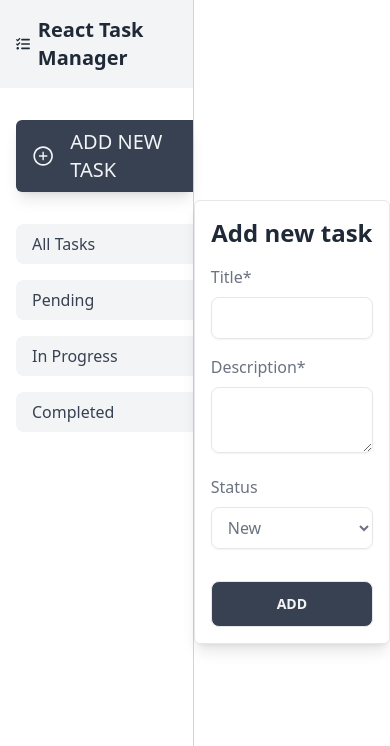
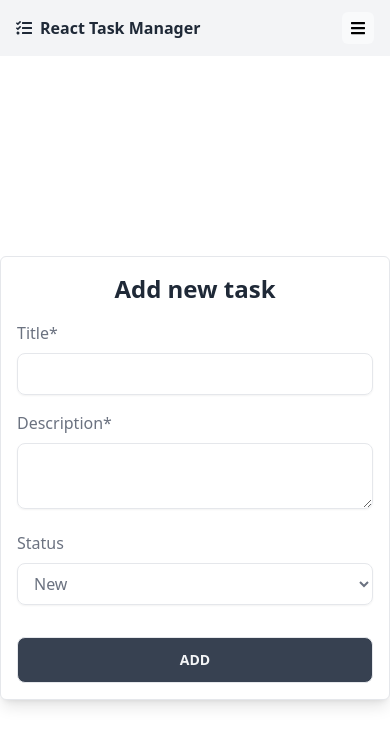
Before and after one commit to safayetdib/task-management-app-client-side, a React (Vite) app: page /add-task in a window 390 px wide. Shown: the top 746 px of the page. Built offline with nearby package versions, Linux system fonts and the light colour scheme.

Commit message:
added responsive menu

```diff
--- a/package.json
+++ b/package.json
@@ -15,7 +15,6 @@
     "react": "^18.2.0",
     "react-dom": "^18.2.0",
     "react-hook-form": "^7.44.3",
-    "react-hot-toast": "^2.4.1",
     "react-icons": "^4.9.0",
     "react-router-dom": "^6.11.2",
     "sort-by": "^1.2.0",
--- a/src/components/Home/Home.jsx
+++ b/src/components/Home/Home.jsx
@@ -18,11 +18,11 @@ const Home = () => {
 	}, [updated]);
 
 	return (
-		<div className="flex flex-col justify-between gap-4 px-4 md:flex-row">
+		<div className="flex flex-col justify-between gap-4 px-4 lg:flex-row">
 			{/* pending tasks */}
 			<div className="mt-6 w-full">
 				<h3 className="text-xl font-bold">Pending</h3>
-				<ul className="mt-4 grid w-full gap-4">
+				<ul className="mt-4 grid w-full gap-4 sm:grid-cols-2 lg:grid-cols-1">
 					{pendingTasks.map((task) => (
 						<TaskCard key={task._id} task={task} />
 					))}
@@ -32,7 +32,7 @@ const Home = () => {
 			{/* in progress tasks */}
 			<div className="mt-6 w-full">
 				<h3 className="text-xl font-bold">In Progress</h3>
-				<ul className="mt-4 grid gap-4">
+				<ul className="mt-4 grid w-full gap-4 sm:grid-cols-2 lg:grid-cols-1">
 					{inProgressTasks.map((task) => (
 						<TaskCard key={task._id} task={task} />
 					))}
@@ -42,7 +42,7 @@ const Home = () => {
 			{/* completed tasks */}
 			<div className="mt-6 w-full">
 				<h3 className="text-xl font-bold">Completed</h3>
-				<ul className="mt-4 grid gap-4">
+				<ul className="mt-4 grid w-full gap-4 sm:grid-cols-2 lg:grid-cols-1">
 					{completedTasks.map((task) => (
 						<TaskCard key={task._id} task={task} />
 					))}
--- a/src/components/Sidebar/Sidebar.jsx
+++ b/src/components/Sidebar/Sidebar.jsx
@@ -2,26 +2,7 @@ import { NavLink } from 'react-router-dom';
 import { FaTasks } from 'react-icons/fa';
 import { AiOutlinePlusCircle } from 'react-icons/ai';
 
-const Sidebar = () => {
-	const navLinks = [
-		{
-			title: 'All Tasks',
-			path: '/',
-		},
-		{
-			title: 'Pending',
-			path: '/pending',
-		},
-		{
-			title: 'In Progress',
-			path: '/in-progress',
-		},
-		{
-			title: 'Completed',
-			path: '/completed',
-		},
-	];
-
+const Sidebar = ({ navLinks }) => {
 	const active =
 		'block bg-gray-700 text-gray-100 py-2 px-4 rounded-l-lg shadow-lg';
 	const pending = 'block bg-gray-100 text-gray-700 py-2 px-4 rounded-l-lg';
--- a/src/layouts/Main.jsx
+++ b/src/layouts/Main.jsx
@@ -1,13 +1,78 @@
-import { Outlet } from 'react-router-dom';
+import { Link, Outlet } from 'react-router-dom';
 import Sidebar from '../components/Sidebar/Sidebar';
+import { FaBars, FaTasks } from 'react-icons/fa';
+import { AiOutlineCloseCircle } from 'react-icons/ai';
+import { useState } from 'react';
 
 const Main = () => {
+	const navLinks = [
+		{
+			title: 'All Tasks',
+			path: '/',
+		},
+		{
+			title: 'Pending',
+			path: '/pending',
+		},
+		{
+			title: 'In Progress',
+			path: '/in-progress',
+		},
+		{
+			title: 'Completed',
+			path: '/completed',
+		},
+	];
+
+	const [showMenu, setShowMenu] = useState(false);
+
 	return (
 		<div className="flex min-h-screen">
-			<div className="w-96 border-r border-gray-300">
-				<Sidebar />
+			<div className="hidden w-96 border-r border-gray-300 md:inline-block">
+				<Sidebar navLinks={navLinks} />
 			</div>
 			<div className="w-full">
+				<div className="flex items-center justify-between bg-gray-100 md:hidden">
+					<div className="flex items-center justify-center gap-2 p-4 text-base font-bold text-gray-800 sm:text-xl">
+						<FaTasks />
+						<h2>React Task Manager</h2>
+					</div>
+					<div className="mr-4">
+						<button
+							onClick={() => setShowMenu(true)}
+							className="rounded-md bg-gray-50 p-2 hover:bg-gray-200">
+							<FaBars />
+						</button>
+
+						{showMenu ? (
+							<div className="fixed inset-0 z-10 overflow-y-auto">
+								<div
+									className="fixed inset-0 h-full w-full"
+									onClick={() => setShowMenu(false)}></div>
+								<div className="flex min-h-screen items-center px-4 py-8">
+									<div className=" mx-auto w-full max-w-lg">
+										<div className="absolute right-4 top-14 rounded-lg bg-white p-2 pt-6 shadow-xl">
+											<ul className="w-32 space-y-1">
+												{navLinks.map((item, index) => (
+													<li key={index}>
+														<Link
+															to={item.path}
+															className="block rounded-md px-4 py-2 hover:bg-gray-50">
+															{item.title}
+														</Link>
+													</li>
+												))}
+											</ul>
+										</div>
+									</div>
+								</div>
+							</div>
+						) : (
+							''
+						)}
+					</div>
+				</div>
+
 				<Outlet />
 			</div>
 		</div>
```
Also changed, not shown: 1 other file (tests, documents, lock files or other folders).
